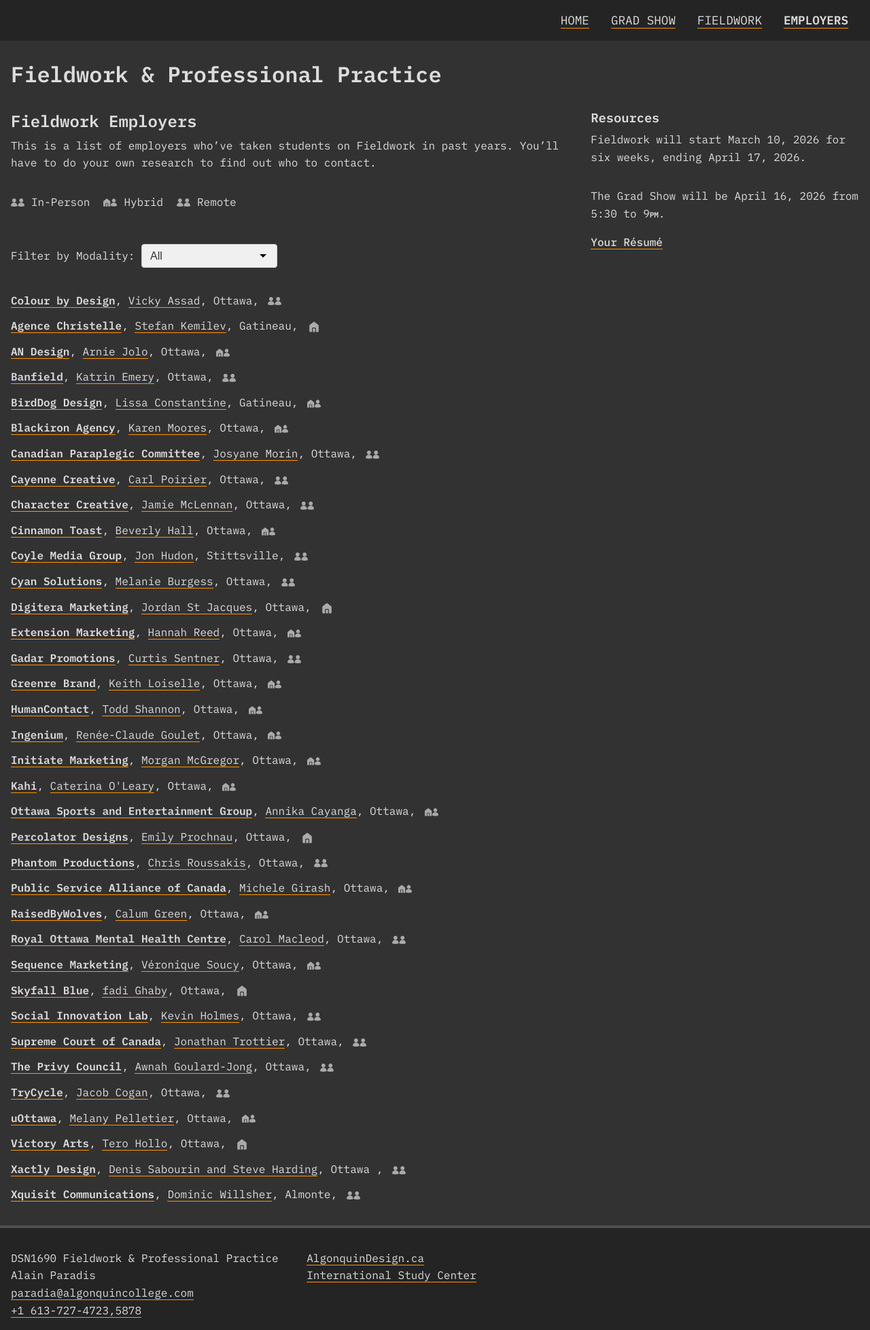
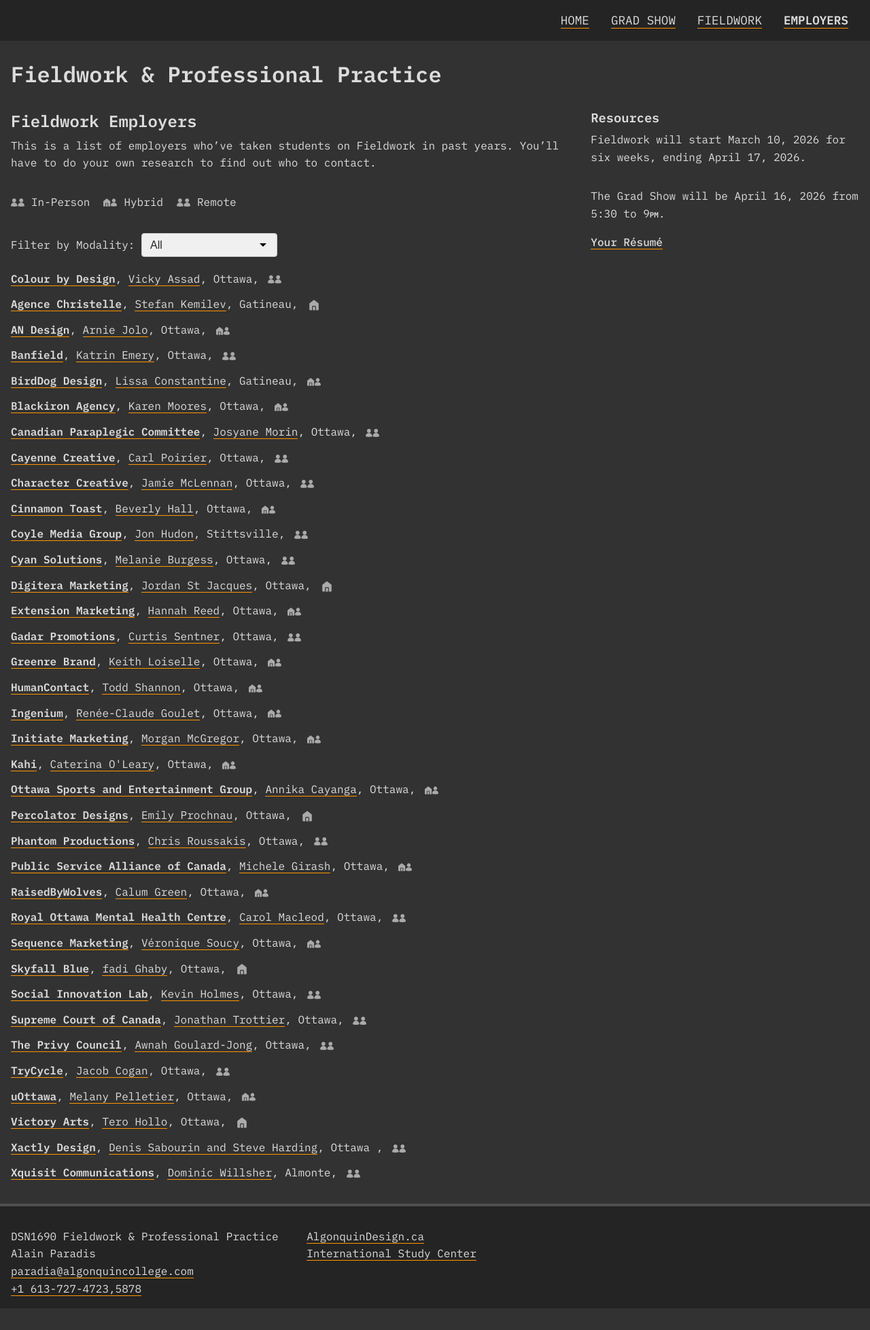
Before and after one commit to AlainParadis/wil, a Jekyll site: the page built from employers.md, in a window 1280 px wide. Shown: the whole page at 68% size. Built offline with Jekyll 4.4.1, drawn with Linux system fonts in a browser that asks for light colours; after the commit the page ends 1925 px from its top, so only the background shows below that.

Commit message:
minor css edits to employer filter

```diff
--- a/css/styles.css
+++ b/css/styles.css
@@ -194,7 +194,9 @@ hr
 	border-top: 1px dashed #8c8c8c;
 }
 
-#employer-filter { margin: 2rem 0; }
+/* * * * * EMPLOYER FILTER SYTYLING * * * * */
+
+#employer-filter { margin: 1rem 0; }
 
 #modality-select {
   appearance: none;
@@ -204,8 +206,8 @@ hr
   border: 1px solid #ccc;
   border-radius: 4px;
   padding: 8px 12px;
-  font-size: 16px;
-  color: #333;
+  font-size: 1rem;
+  color: var(--dark);
   cursor: pointer;
   width: 200px;
   outline: none;
@@ -233,6 +235,7 @@ hr
   display: none;
 }
 
+/* * * * * END EMPLOYER FILTER SYTYLING * * * * */
 
 .current
 {
```
